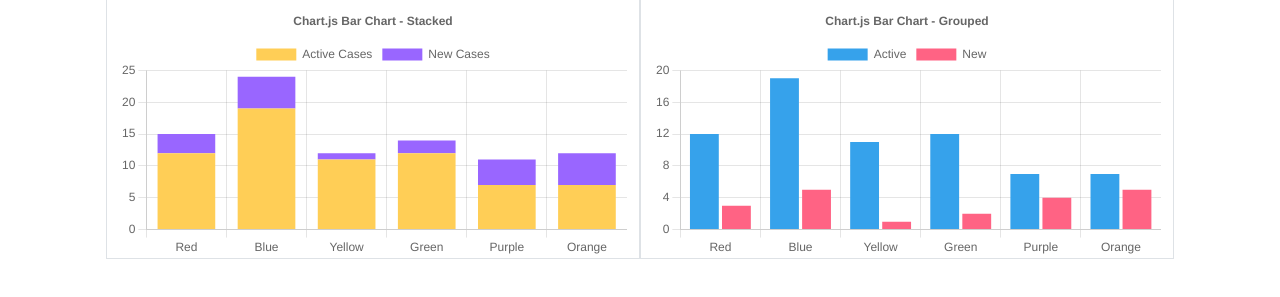
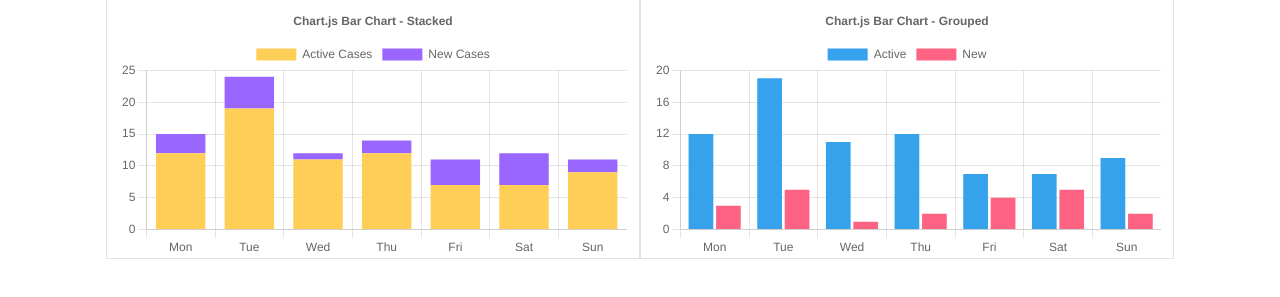
Before and after one commit to rayguang6/chartJS, a plain HTML site: page index.html in a window 1280 px wide. Shown: the part 67-364 px from the top of the page. Drawn offline with nearby package versions, Linux system fonts and the light colour scheme.

Commit message:
changed data and label

```diff
--- a/index.html
+++ b/index.html
@@ -35,21 +35,22 @@
                 'rgba(153, 102, 255, 1)',
                 'rgba(255, 159, 64, 1)'
             ]
+        var labels = ['Mon', 'Tue', 'Wed', 'Thu', 'Fri', 'Sat','Sun']
 
         const barChartCtx = document.getElementById('barChart').getContext('2d');
         const barChartChart = new Chart(barChartCtx, {
             type: 'bar',
             data: {
-                labels: ['Red', 'Blue', 'Yellow', 'Green', 'Purple', 'Orange'],
+                labels: labels,
                 datasets: [
                     {
                         label: 'Active Cases',
-                        data: [12, 19, 11,12,7,7],
+                        data: [12, 19, 11,12,7,7,9],
                         backgroundColor: 'rgba(255, 206, 86, 1)',
                     },
                     {
                         label: 'New Cases',
-                        data: [3,5,1,2,4,5],
+                        data: [3,5,1,2,4,5,2],
                         backgroundColor: 'rgba(153, 102, 255, 1)',
                     }
                 ]
@@ -79,17 +80,17 @@
         const groupChartChart = new Chart(groupChartCtx, {
             type: 'bar',
             data: {
-                labels: ['Red', 'Blue', 'Yellow', 'Green', 'Purple', 'Orange'],
+                labels: labels,
                 datasets: [
                 {
                     label: 'Active',
-                    data: [12, 19, 11,12,7,7],
+                    data: [12, 19, 11,12,7,7,9],
                     backgroundColor: 'rgba(54, 162, 235, 1)',
                     stack: 'Stack 0',
                 },
                 {
                     label: 'New',
-                    data: [3,5,1,2,4,5],
+                    data: [3,5,1,2,4,5,2],
                     backgroundColor: 'rgba(255, 99, 132, 1)',
                     stack: 'Stack 1',
                 }
```
